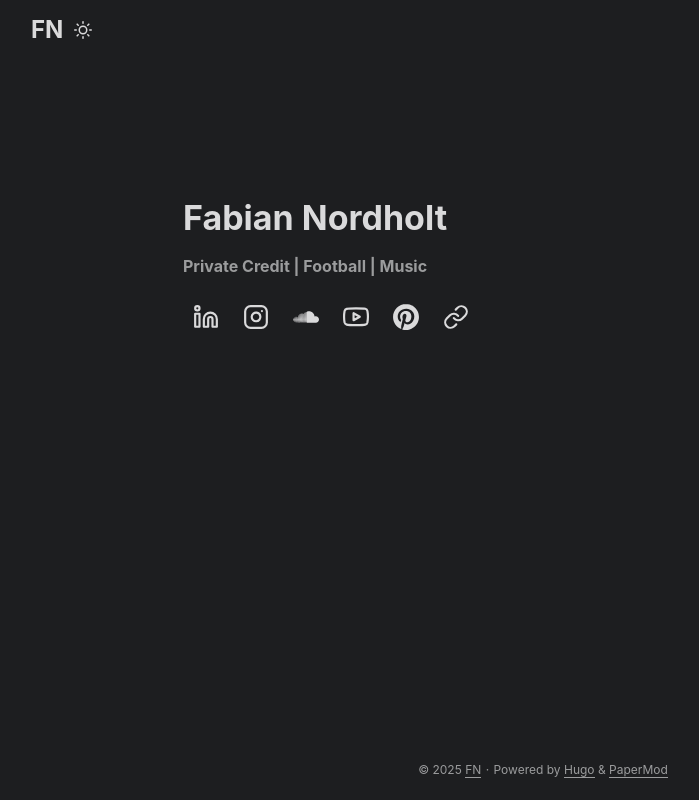
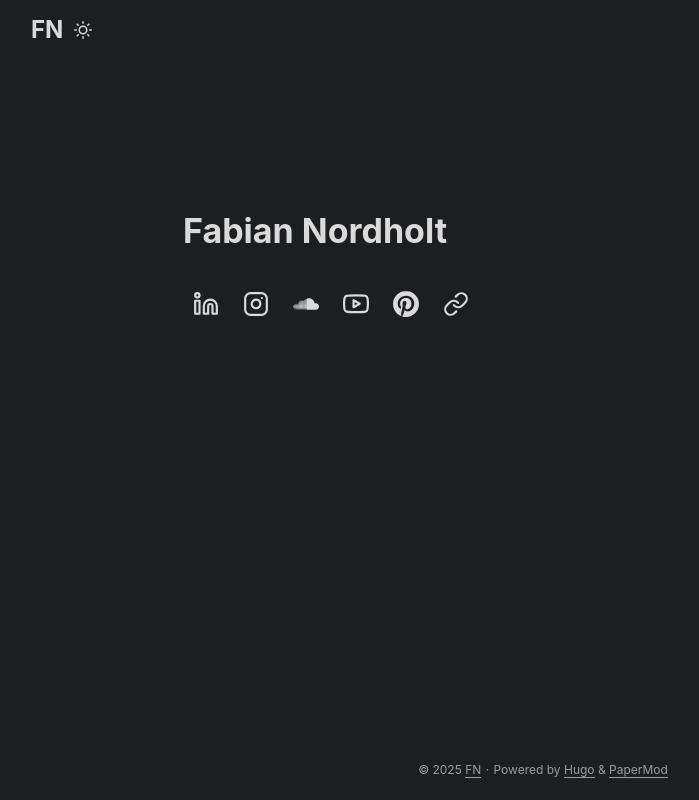
Before and after one commit to fabian-nordholt/fabian-nordholt.github.io, a plain HTML site: page index.html in a window 1280 px wide. Shown: the whole page, without its empty margins (97-796 px from the left). Drawn offline with Linux system fonts and the light colour scheme.

Commit message:
Deploy update: 2025-06-12 22:39:19

```diff
--- a/index.html
+++ b/index.html
@@ -120,8 +120,8 @@
         <h1>Fabian Nordholt</h1>
     </header>
     <div class="entry-content">
-        <p><strong>Private Credit | Football | Music</strong></p>
-<!-- raw HTML omitted -->
+        <!-- raw HTML omitted -->
+
     </div>
     <footer class="entry-footer">
         <div class="social-icons" >
```
